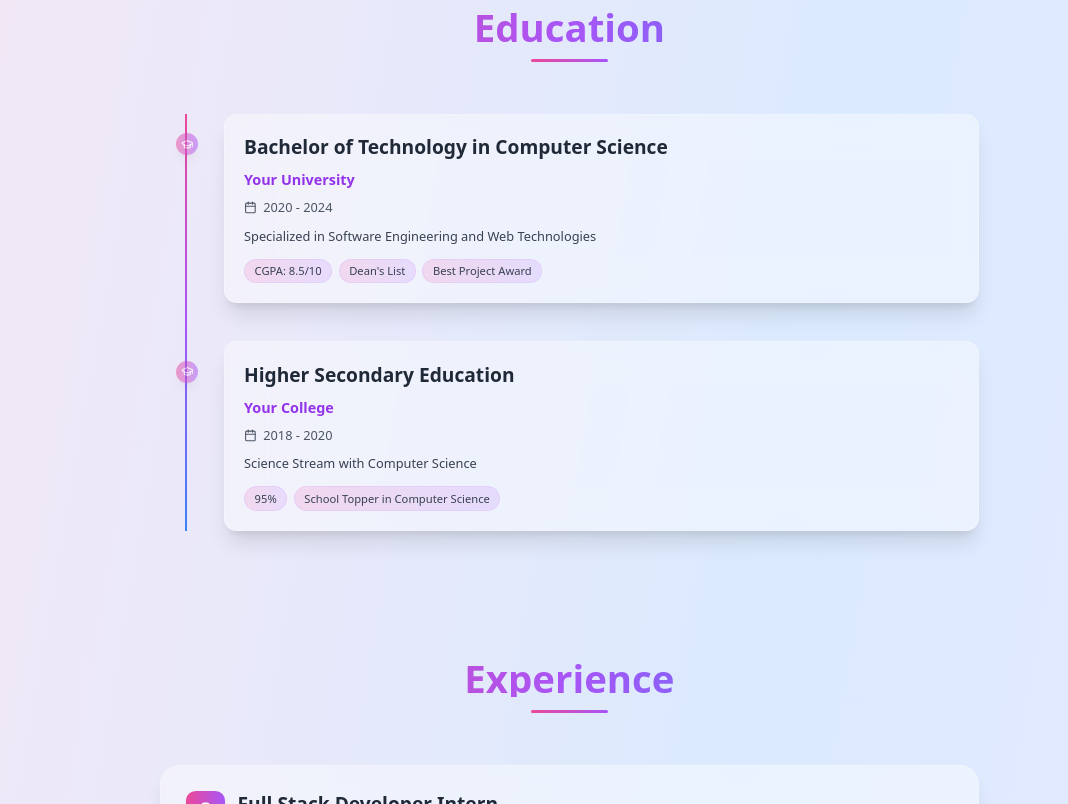
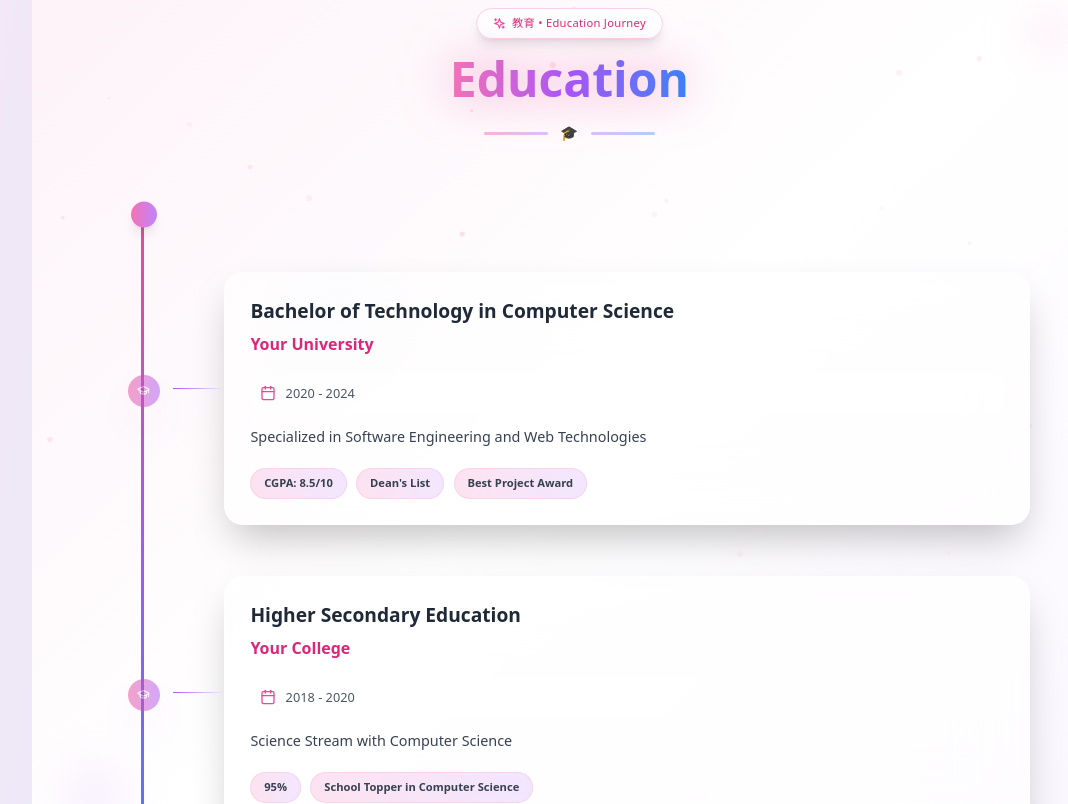
Before and after one commit to FrostByte-49/Portfolio_, a React (Vite) app: page / in a window 1280 px wide. Shown: the part 1336-2140 px from the top of the page, without its empty margins (173-1241 px from the left). Built offline with nearby package versions, Linux system fonts and the light colour scheme.

Commit message:
Enhanced Education Section
- Modified The Timeline
- Enhanced Card Design

```diff
--- a/package.json
+++ b/package.json
@@ -12,6 +12,7 @@
   },
   "dependencies": {
     "@supabase/supabase-js": "^2.57.4",
+    "framer-motion": "^12.23.24",
     "lucide-react": "^0.344.0",
     "react": "^18.3.1",
     "react-dom": "^18.3.1"
--- a/src/components/sections/Education.tsx
+++ b/src/components/sections/Education.tsx
@@ -1,4 +1,5 @@
-import { GraduationCap, Calendar } from 'lucide-react';
+import { GraduationCap, Calendar, Sparkles } from 'lucide-react';
+import { useEffect, useRef } from 'react';
 
 const educationData = [
   {
@@ -18,71 +19,183 @@ const educationData = [
 ];
 
 export default function Education() {
+  const canvasRef = useRef<HTMLCanvasElement>(null);
+
+  useEffect(() => {
+    const canvas = canvasRef.current;
+    if (!canvas) return;
+    const ctx = canvas.getContext('2d');
+    if (!ctx) return;
+
+    // Canvas setup
+    const setCanvasSize = () => {
+      canvas.width = window.innerWidth;
+      canvas.height = window.innerHeight;
+    };
+    setCanvasSize();
+
+    // Floating particles configuration
+    const particles = Array.from({ length: 30 }).map(() => ({
+      x: Math.random() * canvas.width,
+      y: Math.random() * canvas.height,
+      size: Math.random() * 3 + 1,
+      speedX: (Math.random() - 0.5) * 0.2,
+      speedY: (Math.random() - 0.5) * 0.2,
+      opacity: Math.random() * 0.3 + 0.1,
+    }));
+
+    let animationId: number;
+    const animate = () => {
+      ctx.clearRect(0, 0, canvas.width, canvas.height);
+
+      particles.forEach((p) => {
+        ctx.beginPath();
+        ctx.arc(p.x, p.y, p.size, 0, Math.PI * 2);
+
+        const isDark = document.documentElement.classList.contains('dark');
+        ctx.fillStyle = isDark
+          ? `rgba(200, 150, 255, ${p.opacity})`
+          : `rgba(255, 182, 193, ${p.opacity})`;
+
+        ctx.fill();
+
+        p.x += p.speedX;
+        p.y += p.speedY;
+
+        // Reset particles when they go off screen
+        if (p.x < -10 || p.x > canvas.width + 10 || p.y < -10 || p.y > canvas.height + 10) {
+          p.x = Math.random() * canvas.width;
+          p.y = Math.random() * canvas.height;
+        }
+      });
+
+      animationId = requestAnimationFrame(animate);
+    };
+
+    animate();
+    window.addEventListener('resize', setCanvasSize);
+    return () => {
+      cancelAnimationFrame(animationId);
+      window.removeEventListener('resize', setCanvasSize);
+    };
+  }, []);
+
   return (
     <section
       id="education"
-      className="min-h-screen flex items-center justify-center px-6 py-20"
+      className="min-h-screen flex items-center justify-center relative overflow-hidden px-6 pt-20 pb-40 transition-colors duration-500
+                 bg-gradient-to-br from-pink-50 via-white to-purple-50
+                 dark:from-[#0a0f1f] dark:via-[#1a1440] dark:to-[#2b1e5a]"
     >
-      <div className="max-w-5xl mx-auto w-full">
-        <div className="text-center mb-16 animate-fade-in">
-          <h2 className="text-5xl font-bold mb-4 bg-gradient-to-r from-pink-500 via-purple-500 to-blue-500 bg-clip-text text-transparent">
-            Education
-          </h2>
-          <div className="h-1 w-24 mx-auto bg-gradient-to-r from-pink-500 to-purple-500 rounded-full" />
+      {/* Background Particles */}
+      <canvas ref={canvasRef} className="absolute inset-0 pointer-events-none z-0" />
+
+      {/* Animated Background Elements */}
+      <div className="absolute inset-0">
+        <div className="absolute top-20 right-10 w-16 h-16 bg-pink-200/30 dark:bg-purple-500/20 rounded-full blur-xl animate-float" />
+        <div className="absolute bottom-40 left-10 w-20 h-20 bg-purple-200/30 dark:bg-pink-500/20 rounded-full blur-xl animate-float animation-delay-1000" />
+        <div className="absolute top-1/3 left-1/4 w-24 h-24 bg-blue-200/20 dark:bg-blue-500/15 rounded-full blur-xl animate-float animation-delay-2000" />
       </div>
 
-        <div className="relative">
-          <div className="absolute left-8 top-0 bottom-0 w-0.5 bg-gradient-to-b from-pink-500 via-purple-500 to-blue-500" />
+      <div className="max-w-6xl mx-auto w-full relative z-10">
+        {/* Header */}
+        <div className="text-center mb-20 animate-fade-in">
+          <div className="inline-flex items-center gap-2 px-5 py-2 bg-white/80 dark:bg-gray-800/80 backdrop-blur-lg rounded-full border border-pink-200 dark:border-purple-700 shadow-lg mb-5">
+            <Sparkles className="w-4 h-4 text-pink-500 dark:text-purple-400" />
+            <span className="text-sm font-medium text-pink-600 dark:text-purple-300 tracking-wide">
+              教育 • Education Journey
+            </span>
+          </div>
 
-          <div className="space-y-12">
+          <h2 className="text-6xl font-bold mb-6 animate-glow">
+            <span className="bg-gradient-to-r from-pink-400 via-purple-500 to-blue-500 bg-clip-text text-transparent">
+              Education
+            </span>
+          </h2>
+
+          <div className="flex justify-center items-center gap-4 mb-6">
+            <div className="h-1 w-20 bg-gradient-to-r from-pink-400 to-purple-400 rounded-full animate-pulse" />
+            <span className="text-lg text-pink-500 dark:text-purple-300 font-light">🎓</span>
+            <div className="h-1 w-20 bg-gradient-to-r from-purple-400 to-blue-400 rounded-full animate-pulse animation-delay-500" />
+          </div>
+        </div>
+
+        {/* Timeline */}
+        <div className="relative mt-40">
+          {/* Main Vertical Timeline */}
+          <div className="absolute left-10 top-[-80px] bottom-[-80px] w-1 bg-gradient-to-b from-pink-500 via-purple-500 to-blue-500 shadow-lg shadow-purple-500/30" />
+
+          {/* Timeline Nodes & Cards */}
+          <div className="space-y-16 ml-4">
             {educationData.map((edu, index) => (
               <div
                 key={index}
-                className="relative pl-20 animate-slide-up"
+                className="relative animate-slide-up"
                 style={{ animationDelay: `${index * 200}ms` }}
               >
-                <div className="absolute left-5 top-6 w-7 h-7 rounded-full bg-gradient-to-r from-pink-500 to-purple-500 flex items-center justify-center shadow-lg animate-pulse">
+                {/* Timeline Node */}
+                <div className="absolute left-2 top-32 w-10 h-10 rounded-full bg-gradient-to-r from-pink-500 to-purple-500 flex items-center justify-center shadow-2xl shadow-purple-500/50 z-20 animate-pulse">
                   <GraduationCap className="w-4 h-4 text-white" />
                 </div>
 
-                <div className="bg-white/40 dark:bg-black/40 backdrop-blur-xl rounded-2xl p-6 shadow-xl border border-white/20 dark:border-white/10 hover:scale-105 hover:shadow-2xl transition-all duration-300 group">
-                  <div className="absolute inset-0 rounded-2xl bg-gradient-to-r from-pink-500/10 to-purple-500/10 opacity-0 group-hover:opacity-100 transition-opacity duration-300" />
+                {/* Horizontal Connector Line */}
+                <div className="absolute left-16 top-36 w-16 h-0.5 bg-gradient-to-r from-purple-500 to-transparent" />
+
+                {/* Education Card */}
+                <div className="ml-32">
+                  <div className="group relative bg-white/60 dark:bg-gray-800/60 backdrop-blur-2xl rounded-3xl p-8 shadow-2xl border border-white/30 dark:border-white/10 hover:scale-105 hover:shadow-3xl transition-all duration-500 overflow-hidden">
+
+                    {/* Gradient Overlay */}
+                    <div className="absolute inset-0 bg-gradient-to-br from-pink-500/5 via-purple-500/5 to-blue-500/5 opacity-0 group-hover:opacity-100 transition-opacity duration-500" />
+
+                    {/* Animated Border */}
+                    <div className="absolute inset-0 rounded-3xl bg-gradient-to-r from-pink-500 via-purple-500 to-blue-500 opacity-0 group-hover:opacity-20 blur-lg transition-opacity duration-500" />
 
                     <div className="relative z-10">
-                    <div className="flex items-start justify-between mb-3">
-                      <h3 className="text-2xl font-bold text-gray-800 dark:text-white">
+                      {/* Degree & Institution */}
+                      <div className="mb-6">
+                        <h3 className="text-2xl font-bold text-gray-800 dark:text-white mb-3 leading-tight">
                           {edu.degree}
                         </h3>
+                        <p className="text-xl text-pink-600 dark:text-pink-400 font-semibold mb-4">
+                          {edu.institution}
+                        </p>
                       </div>
 
-                    <p className="text-lg text-purple-600 dark:text-purple-400 font-semibold mb-2">
-                      {edu.institution}
-                    </p>
-
-                    <div className="flex items-center gap-2 text-gray-600 dark:text-gray-400 mb-3">
-                      <Calendar className="w-4 h-4" />
-                      <span>{edu.period}</span>
+                      {/* Period */}
+                      <div className="flex items-center gap-3 text-gray-600 dark:text-gray-400 mb-4 p-3 bg-white/50 dark:bg-gray-700/50 rounded-xl">
+                        <Calendar className="w-5 h-5 text-pink-500" />
+                        <span className="font-medium">{edu.period}</span>
                       </div>
 
-                    <p className="text-gray-700 dark:text-gray-300 mb-4">
+                      {/* Description */}
+                      <p className="text-gray-700 dark:text-gray-300 mb-6 leading-relaxed text-lg">
                         {edu.description}
                       </p>
 
-                    <div className="flex flex-wrap gap-2">
+                      {/* Achievements */}
+                      <div className="flex flex-wrap gap-3">
                         {edu.achievements.map((achievement, idx) => (
                           <span
                             key={idx}
-                          className="px-3 py-1 bg-gradient-to-r from-pink-400/20 to-purple-400/20 rounded-full text-sm font-medium text-gray-700 dark:text-gray-300 border border-purple-300/30"
+                            className="px-4 py-2 bg-gradient-to-r from-pink-400/20 to-purple-400/20 rounded-full text-sm font-semibold text-gray-700 dark:text-gray-300 border border-pink-300/30 dark:border-purple-600/30 hover:scale-105 hover:shadow-lg transition-all duration-300 group/achievement"
                           >
+                            <span className="group-hover/achievement:text-transparent group-hover/achievement:bg-clip-text group-hover/achievement:bg-gradient-to-r group-hover/achievement:from-pink-500 group-hover/achievement:to-purple-500">
                               {achievement}
+                            </span>
                           </span>
                         ))}
                       </div>
                     </div>
                   </div>
                 </div>
+              </div>
             ))}
           </div>
+
+          {/* Timeline Start/End Decorations */}
+          <div className="absolute left-7 top-[-5rem] w-8 h-8 rounded-full bg-gradient-to-r from-pink-400 to-purple-400 shadow-lg -translate-y-2" />
+          <div className="absolute left-7 bottom-[-5rem] w-8 h-8 rounded-full bg-gradient-to-r from-purple-400 to-blue-400 shadow-lg translate-y-2" />
         </div>
       </div>
     </section>
```
Lines whose indentation alone changed are shown as unchanged.
